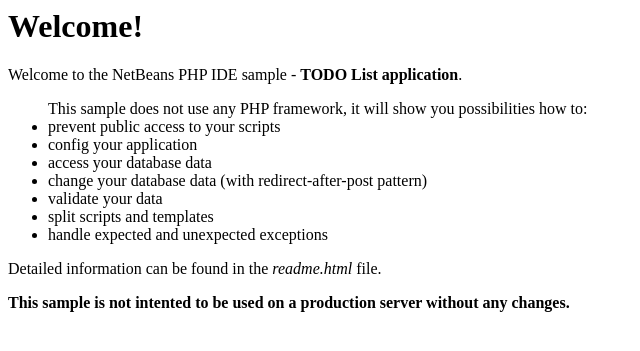
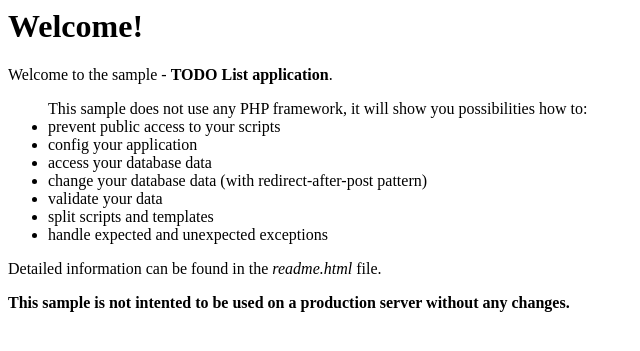
Before and after one commit to ibonilm/cloudtour, a PHP site: page /home.phtml in a window 1280 px wide. Shown: the top 351 px of the page, without its empty margins (0-640 px from the left). Run offline with PHP 8.4, Linux system fonts and the light colour scheme.

Commit message:
segundo commit

```diff
--- a/page/home.phtml
+++ b/page/home.phtml
@@ -44,7 +44,7 @@
 ?>
 <h1>Welcome!</h1>
 
-<p class="p">Welcome to the NetBeans PHP IDE sample - <b>TODO List application</b>.</p>
+<p class="p">Welcome to the sample - <b>TODO List application</b>.</p>
 <ul class="p">
     This sample does not use any PHP framework, it will show you possibilities how to:
     <li>prevent public access to your scripts</li>
```
